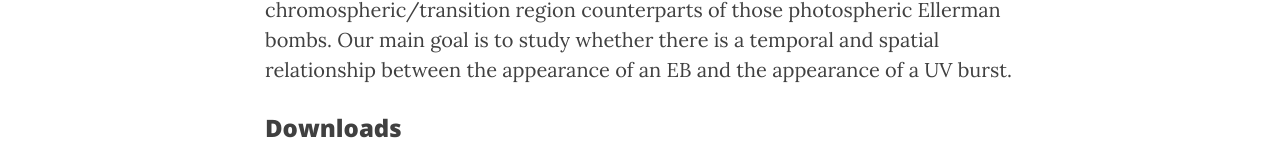
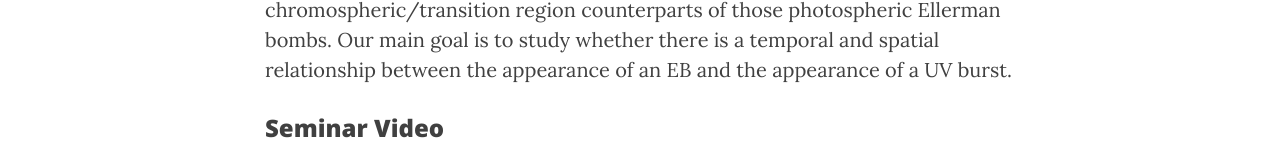
Before and after one commit to ITA-Solar/espos, a Jekyll site: the page built from _posts/2018-11-29-Ortiz.md, in a window 1280 px wide. Shown: the part 1174-1323 px from the top of the page. Built offline with Jekyll 4.4.1, drawn with Linux system fonts in a browser that asks for light colours; nearby versions of some CDN libraries; some of the changed text lies outside the part shown; grey boxes are pictures that could not be loaded.

Commit message:
Update 2018-11-29-Ortiz.md

```diff
--- a/_posts/2018-11-29-Ortiz.md
+++ b/_posts/2018-11-29-Ortiz.md
@@ -23,7 +23,7 @@
 co-aligned IRIS slit-jaw images at 2796Å, 1400Å and 1330Å and detailed Mg II and Si IV spectra from the fast spectrograph raster allow us to study the possible chromospheric/transition region counterparts of those photospheric Ellerman bombs. Our main goal is to study whether there is a temporal and spatial relationship between the appearance of an EB and the appearance of a UV burst.
 
 
-### Downloads
+### Seminar Video
 
 <div class="embed-responsive embed-responsive-16by9">
     <video width="700" controls>
```
Also changed, not shown: other parts of _posts/2018-11-29-Ortiz.md (+1 -1 lines).
